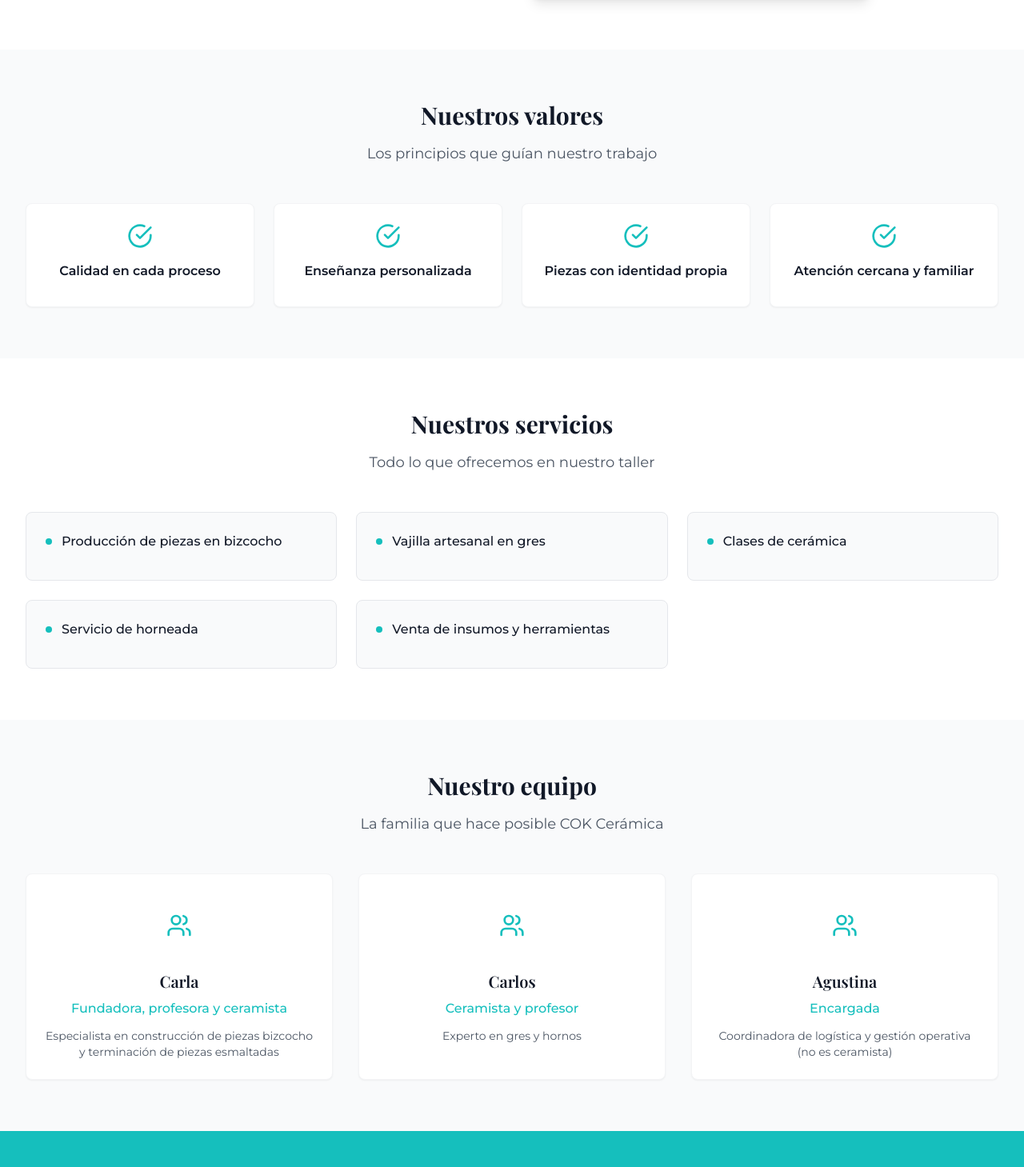
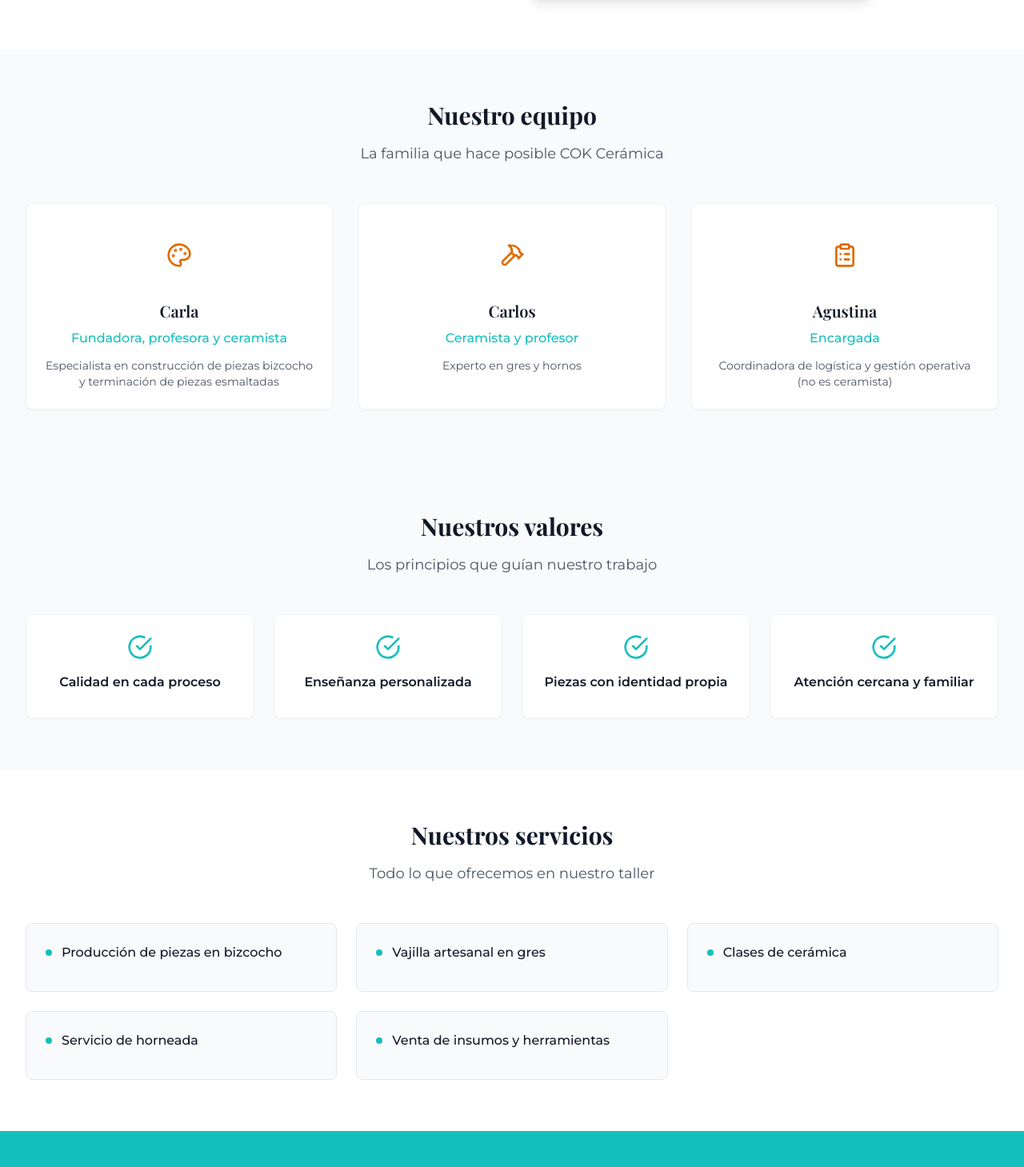
Before and after one commit to julietsanchez/cokceramica, a Next.js app: page /sobre-nosotros in a window 1280 px wide. Shown: the part 951-2410 px from the top of the page at 80% size. Built offline with nearby package versions, Linux system fonts and the light colour scheme; a web font is replaced by a local one.

Commit message:
Reordenar secciones en Sobre Nosotros y agregar iconos específicos al equipo

```diff
--- a/app/(site)/sobre-nosotros/page.tsx
+++ b/app/(site)/sobre-nosotros/page.tsx
@@ -2,7 +2,7 @@
 import Section from '@/components/Section'
 import PageHero from '@/components/PageHero'
 import Image from 'next/image'
-import { CheckCircle, Users, Heart, Award } from 'lucide-react'
+import { CheckCircle, Users, Heart, Award, Flower2, Hammer, ClipboardList, Palette } from 'lucide-react'
 import sobreContent from '@/content/sobre.json'
 
 export const metadata: Metadata = {
@@ -16,6 +16,13 @@
 
 export default function SobreNosotrosPage() {
   const { title, subtitle, content, team } = sobreContent
+
+  // Mapear iconos a cada miembro del equipo
+  const teamIcons = [
+    Palette, // Carla - Fundadora, profesora y ceramista
+    Hammer,  // Carlos - Ceramista y profesor
+    ClipboardList // Agustina - Encargada
+  ]
 
   return (
     <>
@@ -56,6 +63,38 @@
                 />
               </div>
             </div>
+          </div>
+        </div>
+      </Section>
+
+      {/* Team Section */}
+      <Section className="bg-gray-50">
+        <div className="container mx-auto px-4 sm:px-6 lg:px-8">
+          <div className="text-center mb-12">
+            <h2 className="font-playfair text-3xl font-bold text-gray-900 mb-4">
+              Nuestro equipo
+            </h2>
+            <p className="text-lg text-gray-600">
+              La familia que hace posible COK Cerámica
+            </p>
+          </div>
+
+          <div className="grid grid-cols-1 md:grid-cols-3 gap-8">
+            {team.map((member, index) => {
+              const IconComponent = teamIcons[index]
+              return (
+                <div key={index} className="bg-white p-6 rounded-lg shadow-sm border border-gray-100 text-center">
+                  <div className="w-20 h-20 bg-cok-cyan/10 rounded-full mx-auto mb-4 flex items-center justify-center">
+                    <IconComponent className="text-cok-orange" size={32} />
+                  </div>
+                  <h3 className="font-playfair text-xl font-semibold text-gray-900 mb-2">
+                    {member.name}
+                  </h3>
+                  <p className="text-cok-cyan font-medium mb-3">{member.role}</p>
+                  <p className="text-gray-600 text-sm">{member.description}</p>
+                </div>
+              )
+            })}
           </div>
         </div>
       </Section>
@@ -108,35 +147,6 @@
         </div>
       </Section>
 
-      {/* Team Section */}
-      <Section className="bg-gray-50">
-        <div className="container mx-auto px-4 sm:px-6 lg:px-8">
-          <div className="text-center mb-12">
-            <h2 className="font-playfair text-3xl font-bold text-gray-900 mb-4">
-              Nuestro equipo
-            </h2>
-            <p className="text-lg text-gray-600">
-              La familia que hace posible COK Cerámica
-            </p>
-          </div>
-
-          <div className="grid grid-cols-1 md:grid-cols-3 gap-8">
-            {team.map((member, index) => (
-              <div key={index} className="bg-white p-6 rounded-lg shadow-sm border border-gray-100 text-center">
-                <div className="w-20 h-20 bg-cok-cyan/10 rounded-full mx-auto mb-4 flex items-center justify-center">
-                  <Users className="text-cok-cyan" size={32} />
-                </div>
-                <h3 className="font-playfair text-xl font-semibold text-gray-900 mb-2">
-                  {member.name}
-                </h3>
-                <p className="text-cok-cyan font-medium mb-3">{member.role}</p>
-                <p className="text-gray-600 text-sm">{member.description}</p>
-              </div>
-            ))}
-          </div>
-        </div>
-      </Section>
-
       {/* CTA Section */}
       <Section className="bg-cok-cyan text-white">
         <div className="container mx-auto px-4 sm:px-6 lg:px-8 text-center">
```
